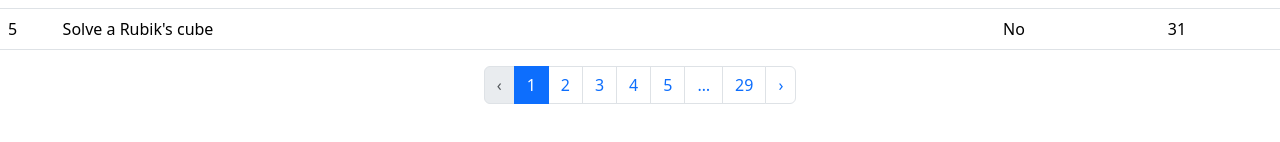
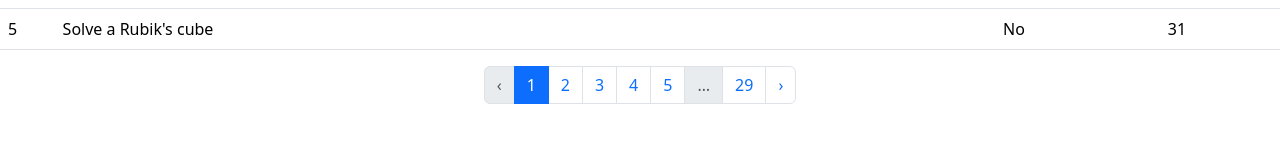
Before and after one commit to mehedi609/react-custom-pagination, a React (Create React App) app: page / in a window 1280 px wide. Shown: the part 252-394 px from the top of the page. Built offline with nearby package versions, Linux system fonts and the light colour scheme.

Commit message:
bug fixed

```diff
--- a/src/CustomPagination.jsx
+++ b/src/CustomPagination.jsx
@@ -2,7 +2,7 @@ import React from 'react';
 import PropTypes from 'prop-types';
 import classNames from 'classnames';
 import { Pagination } from 'react-bootstrap';
-import { usePagination, DOTS } from './custom-hooks/usePagination';
+import { usePagination, LDOTS, RDOTS } from './custom-hooks/usePagination';
 
 const CustomPagination = ({
     onPageChange,
@@ -40,8 +40,8 @@ const CustomPagination = ({
                 onClick={() => handlePageChange(currentPage - 1)}
             />
             {paginationRange.map((pageNumber) => {
-                if (pageNumber === DOTS) {
-                    return <Pagination.Ellipsis key={pageNumber} />;
+                if (pageNumber === RDOTS || pageNumber === LDOTS) {
+                    return <Pagination.Ellipsis key={pageNumber} disabled />;
                 }
 
                 return (
--- a/src/custom-hooks/usePagination.jsx
+++ b/src/custom-hooks/usePagination.jsx
@@ -1,6 +1,7 @@
 import { useMemo } from 'react';
 
-export const DOTS = '...';
+export const RDOTS = 'RDOTS';
+export const LDOTS = 'LDOTS';
 
 const range = (start, end) => {
     let length = end - start + 1;
@@ -49,7 +50,7 @@ export const usePagination = ({
             let leftItemCount = 3 + 2 * siblingCount;
             let leftRange = range(1, leftItemCount);
 
-            return [...leftRange, DOTS, totalPageCount];
+            return [...leftRange, RDOTS, totalPageCount];
         }
 
         if (shouldShowLeftDots && !shouldShowRightDots) {
@@ -58,12 +59,18 @@ export const usePagination = ({
                 totalPageCount - rightItemCount + 1,
                 totalPageCount,
             );
-            return [firstPageIndex, DOTS, ...rightRange];
+            return [firstPageIndex, LDOTS, ...rightRange];
         }
 
         if (shouldShowLeftDots && shouldShowRightDots) {
             let middleRange = range(leftSiblingIndex, rightSiblingIndex);
-            return [firstPageIndex, DOTS, ...middleRange, DOTS, lastPageIndex];
+            return [
+                firstPageIndex,
+                LDOTS,
+                ...middleRange,
+                RDOTS,
+                lastPageIndex,
+            ];
         }
     }, [totalCount, pageSize, siblingCount, currentPage]);
 
```
Also changed, not shown: src/TodoTable.jsx (+0 -7 lines).
